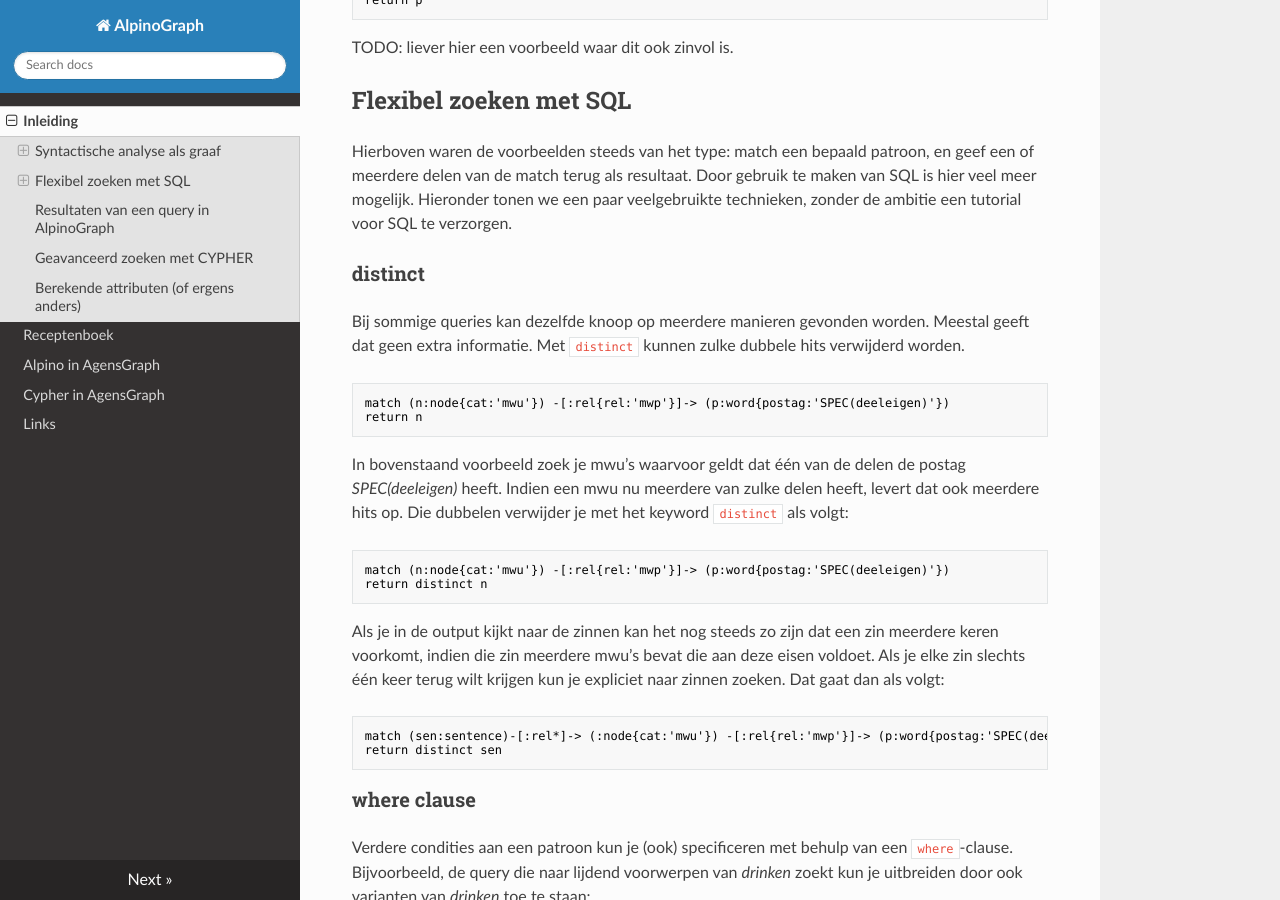
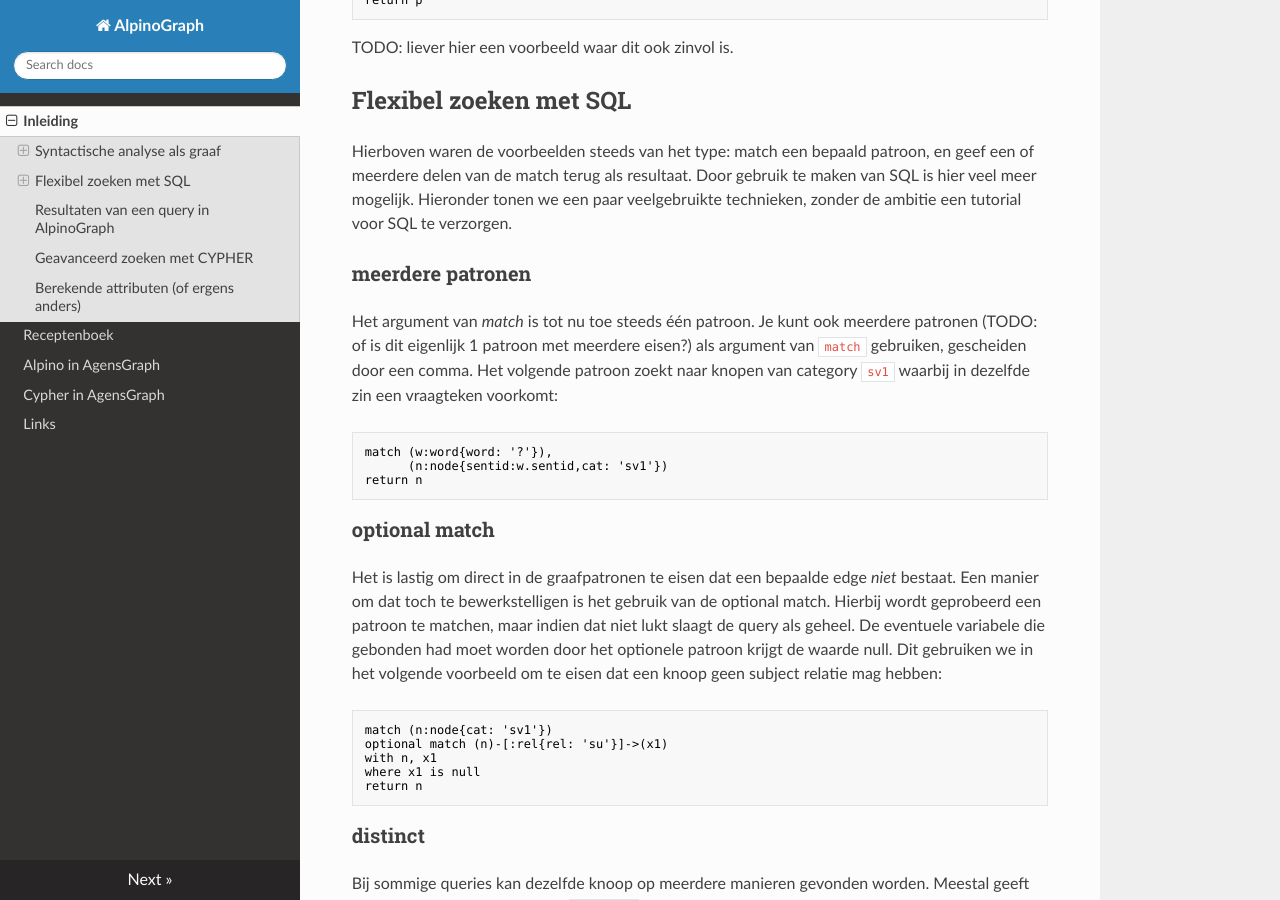
Before and after one commit to rug-compling/alpinograph-docs, an MkDocs documentation site: the page built from docs/index.md, in a window 1280 px wide and 900 px high, scrolled down 4106 px. Built offline with MkDocs 1.6.1, drawn with Linux system fonts in a browser that asks for light colours; nearby versions of some CDN libraries.

Commit message:
Update index.md
meerdere patronen bij match; optional match

````diff
--- a/docs/index.md
+++ b/docs/index.md
@@ -163,6 +163,28 @@ TODO: liever hier een voorbeeld waar dit ook zinvol is.
 
 Hierboven waren de voorbeelden steeds van het type: match een bepaald patroon, en geef een of meerdere delen van de match terug als resultaat. Door gebruik te maken van SQL is hier veel meer mogelijk. Hieronder tonen we een paar veelgebruikte technieken, zonder de ambitie een tutorial voor SQL te verzorgen.
 
+### meerdere patronen
+
+Het argument van *match* is tot nu toe steeds één patroon. Je kunt ook meerdere patronen (TODO: of is dit eigenlijk 1 patroon met meerdere eisen?) als argument van `match` gebruiken, gescheiden door een comma. Het volgende patroon zoekt naar knopen van category `sv1` waarbij in dezelfde zin een vraagteken voorkomt:
+
+```text
+match (w:word{word: '?'}),
+      (n:node{sentid:w.sentid,cat: 'sv1'})
+return n
+```
+
+### optional match
+
+Het is lastig om direct in de graafpatronen te eisen dat een bepaalde edge *niet* bestaat. Een manier om dat toch te bewerkstelligen is het gebruik van de optional match. Hierbij wordt geprobeerd een patroon te matchen, maar indien dat niet lukt slaagt de query als geheel. De eventuele variabele die gebonden had moet worden door het optionele patroon krijgt de waarde null. Dit gebruiken we in het volgende voorbeeld om te eisen dat een knoop geen subject relatie mag hebben:
+
+```text
+match (n:node{cat: 'sv1'})
+optional match (n)-[:rel{rel: 'su'}]->(x1)
+with n, x1
+where x1 is null
+return n
+```
+
 ### distinct
 
 Bij sommige queries kan dezelfde knoop op meerdere manieren gevonden worden. Meestal geeft dat geen extra informatie. Met `distinct` kunnen zulke dubbele hits verwijderd worden.
````
